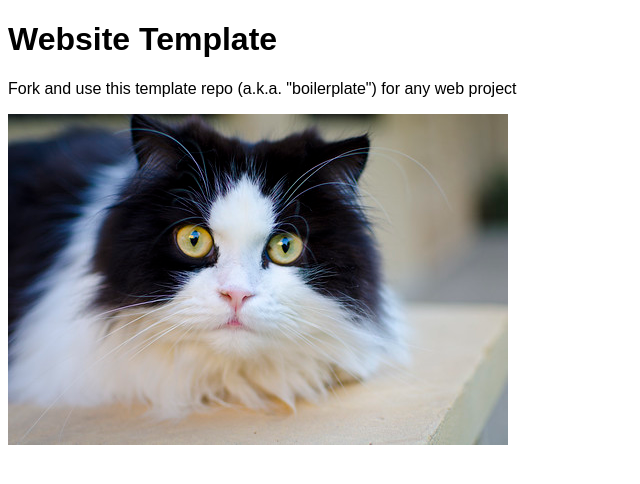
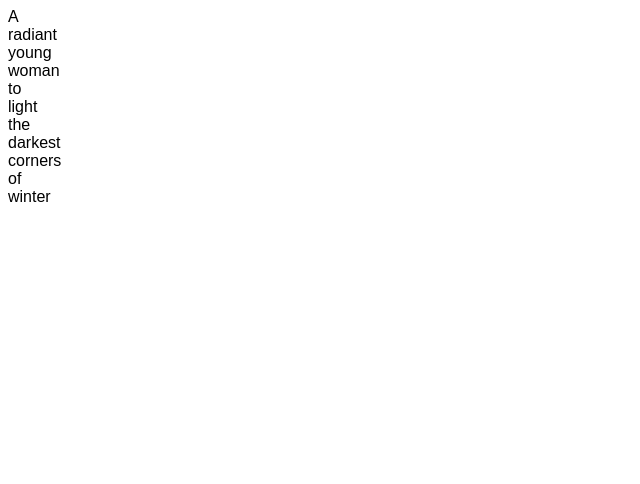
Before and after one commit to avzellman-code/haiku_interactive, a plain HTML site: page index.html in a window 1280 px wide. Shown: the whole page, without its empty margins (0-640 px from the left). Drawn offline with Linux system fonts and the light colour scheme.

Commit message:
Update index.html

```diff
--- a/index.html
+++ b/index.html
@@ -7,9 +7,19 @@
 </head>
 <body>
 
-	<h1>Website Template</h1>
-	<p>Fork and use this template repo (a.k.a. "boilerplate") for any web project</p>
-	<img src="assets/img/cat.jpg" alt="">
+	<div class="grid-container">
+		<div>A</div>
+		<div>radiant</div>
+		<div class="last">young</div>
+		<div>woman</div>
+		<div>to</div>
+		<div>light</div>
+		<div>the</div>
+		<div class="last">darkest</div>
+		<div>corners</div>
+		<div>of</div>
+		<div class="last">winter</div>
+	</div>
 
 	<script src="./assets/js/main.js"></script>
 </body>
```
